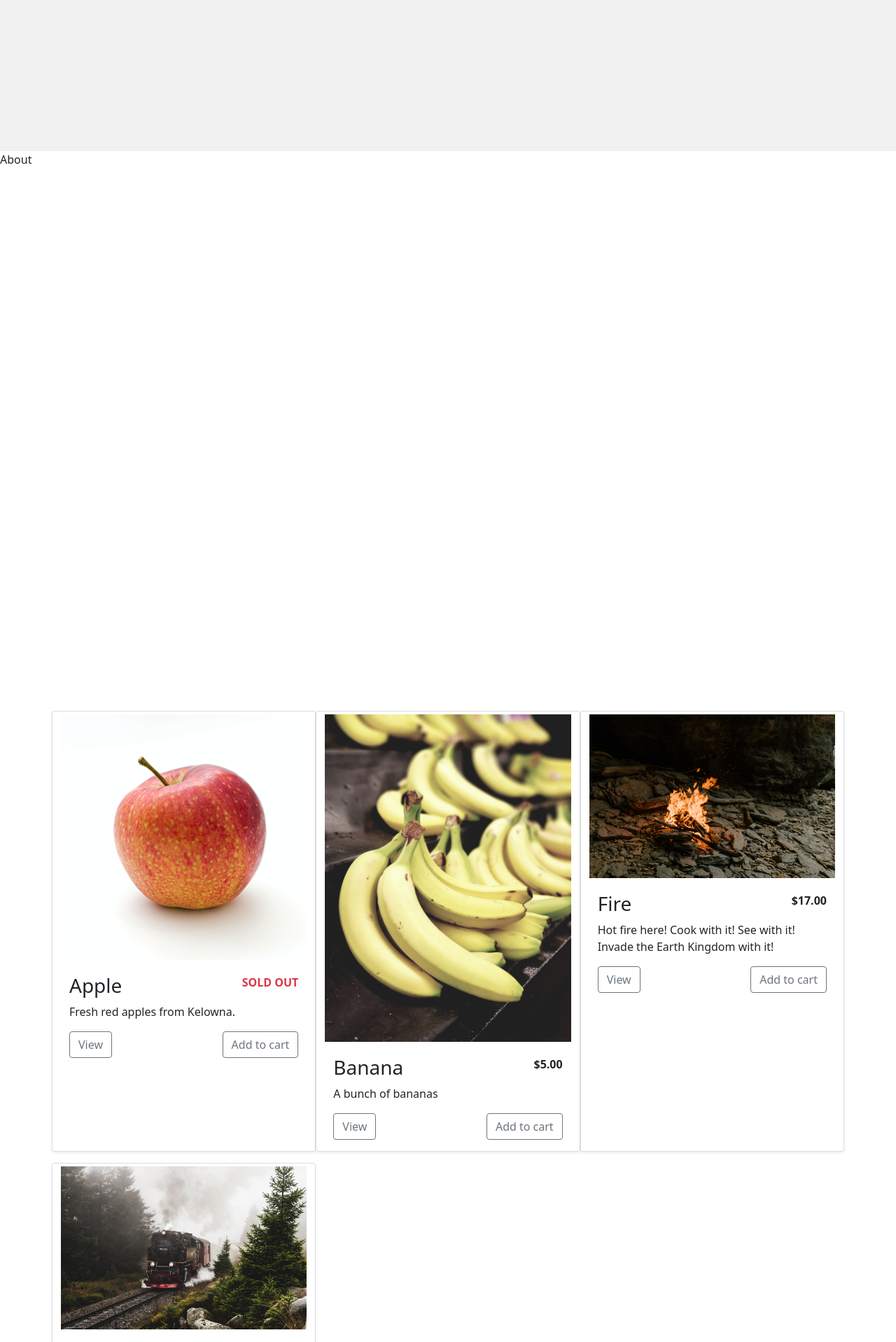
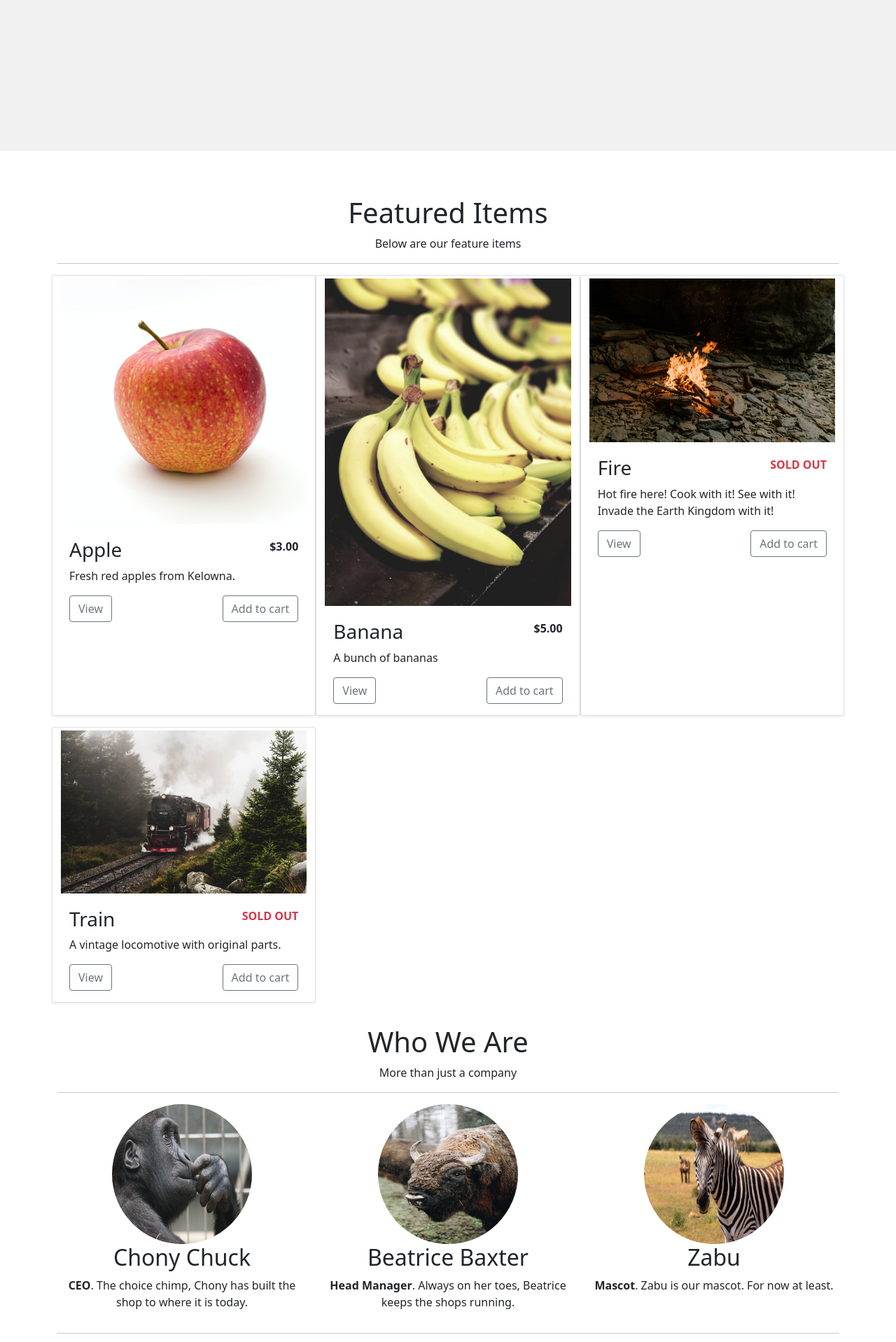
Before and after one commit to kylepclarkson/DemoShop, a Django app: page / in a window 1280 px wide. Shown: the part 640-2558 px from the top of the page at 70% size. Run offline with Django 3.2, Linux system fonts and the light colour scheme; data comes from the database, SQL or seed files in the repository; some libraries are stand-ins or nearby versions.

Commit message:
Updated home UI

```diff
--- a/shop/admin.py
+++ b/shop/admin.py
@@ -13,9 +13,9 @@ class CategoryAdmin(admin.ModelAdmin):
 
 @admin.register(Product)
 class ProductAdmin(admin.ModelAdmin):
-    list_display = ['name', 'slug', 'price', 'featured', 'available', 'created', 'updated']
-    list_filter = ['featured', 'available', 'created', 'updated']
-    list_editable = ['price', 'featured', 'available']
+    list_display = ['name', 'slug', 'price', 'featured', 'quantity', 'created', 'updated']
+    list_filter = ['featured', 'quantity', 'created', 'updated']
+    list_editable = ['price', 'featured', 'quantity']
     prepopulated_fields = {
         'slug': ('name',)
     }
--- a/shop/models.py
+++ b/shop/models.py
@@ -34,7 +34,8 @@ class Product(models.Model):
     description = models.TextField(blank=True)
     # use DecimalField instead of float to avoid rounding issues.
     price = models.DecimalField(max_digits=10, decimal_places=2)
-    available = models.BooleanField(default=True)
+    quantity = models.PositiveIntegerField(default=0)
+    # available = models.BooleanField(default=True)
     featured = models.BooleanField(default=False)
     created = models.DateTimeField(auto_now_add=True)
     updated = models.DateTimeField(auto_now=True)
--- a/shop/templates/shop/home.html
+++ b/shop/templates/shop/home.html
@@ -2,6 +2,7 @@
 
 {% extends 'base.html' %}
 {% load static %}
+{% load thumbnail %}
 
 {% block title %}
 
@@ -10,7 +11,7 @@
 {% block content %}
 
     {# === hero section === #}
-    <div id="home-hero" class="d-flex flex-column min-vh-100 justify-content-center align-items-center">
+    <div id="home-hero" class="d-flex flex-column min-vh-100 justify-content-center align-items-center pt-5">
         <div class="col-lg-6 col-md-6 col-xs-8 my-lg-5 mx-auto text-center">
             <h1 class="fw-light">The Best DemoShop Around</h1>
             <p class="lead text-muted">
@@ -25,13 +26,13 @@
         </div>
     </div>
 
-    {# === About === #}
-    <div id="home-about" class="min-vh-100">
-        About
-    </div>
-
     {# === Featured items === #}
-    <div class="container min-vh-100" id="featured">
+    <div class="container min-vh-100 pt-5" id="featured">
+        <div class="mx-auto text-center my-3">
+            <h1 class="fw-light">Featured Items</h1>
+            <p>Below are our feature items</p>
+            <hr>
+        </div>
         <div class="row row-cols-1 row-cols-sm-2 row-cols-md-3 g-3">
             {% for product in featured %}
                 {% include 'shop/product/product_card.html' %}
@@ -39,4 +40,54 @@
         </div>
     </div>
 
+    {# ===== About Section ===== #}
+    <div class="container min-vh-100 py-3">
+        <div class="mx-auto text-center my-3">
+            <h1 class="fw-light">Who We Are</h1>
+            <p>More than just a company</p>
+            <hr>
+        </div>
+        <div class="row text-center">
+            <div class="col-lg-4">
+                <img src="{% static 'personal/chimp.jpg' %}" class="rounded-circle personal-img">
+                <h2>Chony Chuck </h2>
+                <p>
+                    <strong>CEO</strong>. The choice chimp, Chony has built the shop to where it is today.
+                </p>
+            </div>
+            <div class="col-lg-4">
+                <img src="{% static 'personal/bison.jpg' %}" class="rounded-circle personal-img">
+                <h2>Beatrice Baxter </h2>
+                <p>
+                    <strong>Head Manager</strong>. Always on her toes, Beatrice keeps the shops running.
+                </p>
+            </div>
+            <div class="col-lg-4">
+                <img src="{% static 'personal/zebra.jpg' %}" class="rounded-circle personal-img">
+                <h2>Zabu</h2>
+                <p>
+                    <strong>Mascot</strong>. Zabu is our mascot. For now at least.
+                </p>
+            </div>
+        </div>
+
+        {# ===== Fea #}
+        <hr>
+        <div class="row justify-content-center align-items-center py-3">
+            <div class="col-md-7">
+                <h2 class="featurette-heading">Your local business.
+                    <span class="text-muted">Here when needed most.</span></h2>
+                <p class="lead">
+                    We thrive ourselves in support our local communities just how
+                    they support us. For over 20 years we contribute to walking-dogs which connects
+                    inner city dogs to children that need to be walked.
+                </p>
+            </div>
+            <div class="col-md-5">
+                <img src="{% static 'personal/dog.jpg' %}" class="" alt="">
+            </div>
+        </div>
+
+    </div><!-- /.container -->
+
 {% endblock %}
--- a/shop/templates/shop/product/product_card.html
+++ b/shop/templates/shop/product/product_card.html
@@ -4,15 +4,17 @@
 <div class="card shadow-sm">
 
     <div class="text-center">
+        <a href="{{ product.get_absolute_url }}">
             {% thumbnail product.image "360x240" crop='center' as im %}
                 <img class="img-fluid p-1" src="{{ im.url }}" width="{{ im.width }}" height="{{ im.height }}">
             {% endthumbnail %}
+        </a>
     </div>
 
     <div class="card-body">
         <div class="d-flex justify-content-between">
             <h3>{{ product.name }}</h3>
-            {% if product.available %}
+            {% if product.quantity > 0 %}
                 <p><strong>${{ product.price }}</strong></p>
             {% else %}
                 <p class="text-danger"><strong>SOLD OUT</strong></p>
@@ -22,7 +24,8 @@
             {{ product.description }}
         </p>
         <div class="d-flex justify-content-between align-items-center">
-            <button type="button" class="btn btn-md btn-outline-secondary">View</button>
+            <a href="{{ product.get_absolute_url }}"
+               class="btn btn-md btn-outline-secondary">View</a>
             <form action="{% url "cart:cart_add" product.id %}" method="POST">
                 {% csrf_token %}
                 {{ cart_product_form }}
--- a/shop/views.py
+++ b/shop/views.py
@@ -34,7 +34,7 @@ def product_list(request, category_slug=None):
 def product_detail(request, id, slug):
     """ Get a single product using its ID and slug. """
     # include slug in URL to be SEO-friendly
-    product = get_object_or_404(Product, id=id, slug=slug, available=True)
+    product = get_object_or_404(Product, id=id, slug=slug)
     # cart_product_form = CartAddProductForm()
 
     context = {
--- a/static_project/css/styles.css
+++ b/static_project/css/styles.css
@@ -1,3 +1,12 @@
 #home-hero {
     background-color: rgba(220,220,220, 0.4) !important;
 }
+
+.personal-img {
+    width: 200px;
+    height: 200px;
+}
+
+.divider {
+    margin: 5rem 0;
+}
```
Also changed, not shown: shop/templates/shop/product/detail.html (added, +25 -0 lines), db.sqlite3, shop/migrations/0005_auto_20210319_1840.py (added), static_project/personal/bison.jpg (added), static_project/personal/chimp.jpg (added), static_project/personal/dog.jpg (added), static_project/personal/zebra.jpg (added). Lines whose indentation alone changed are shown as unchanged.
